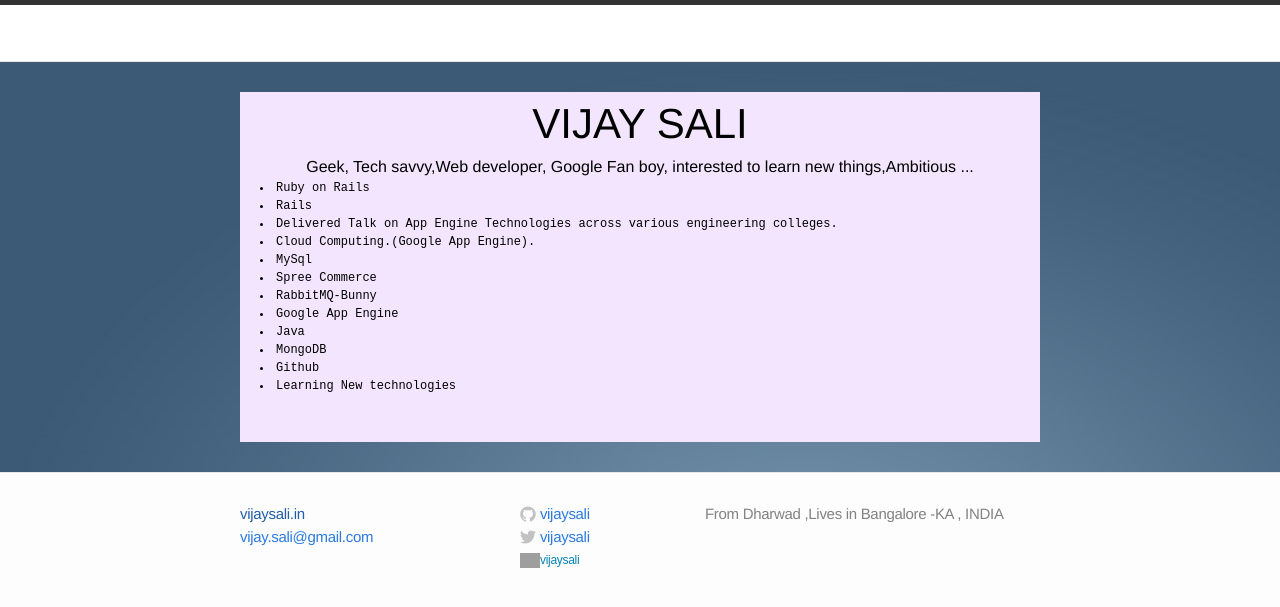
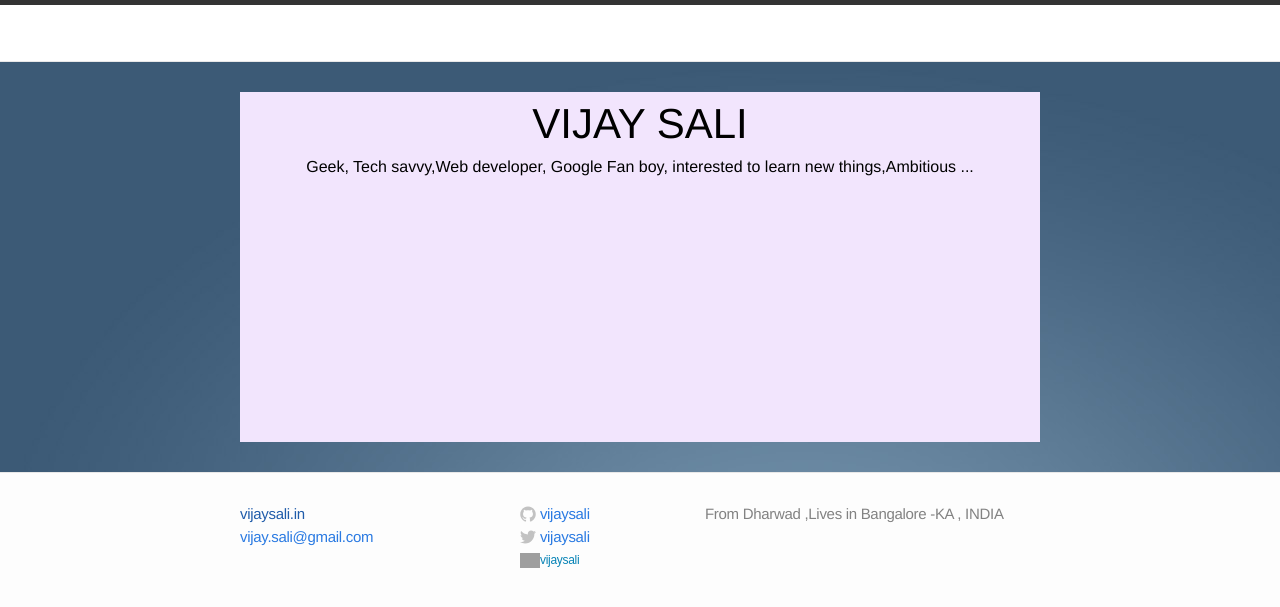
Before and after one commit to vijaysali/vijaysali.github.io, a Jekyll site: the page built from index.html, in a window 1280 px wide. Shown: the top 607 px of the page. Built offline with Jekyll 4.4.1, drawn with Linux system fonts in a browser that asks for light colours; grey boxes are pictures that could not be loaded.

Commit message:
refactor

```diff
--- a/index.html
+++ b/index.html
@@ -8,18 +8,6 @@
   <p class="text">{{ site.description }}</p>
   </center>
   <div class="summary-content">
-  <li>Ruby on Rails</li>
-  <li>Rails</li>
-  <li>Delivered Talk on App Engine Technologies across various engineering colleges.</li>
-  <li>Cloud Computing.(Google App Engine).</li>
-  <li>MySql</li>
-  <li>Spree Commerce</li>
-  <li>RabbitMQ-Bunny</li>
-  <li>Google App Engine</li>
-  <li>Java</li>
-  <li>MongoDB</li>
-  <li>Github</li>
-  <li>Learning New technologies</li>
   </div>
 </div>
 </div>
```
